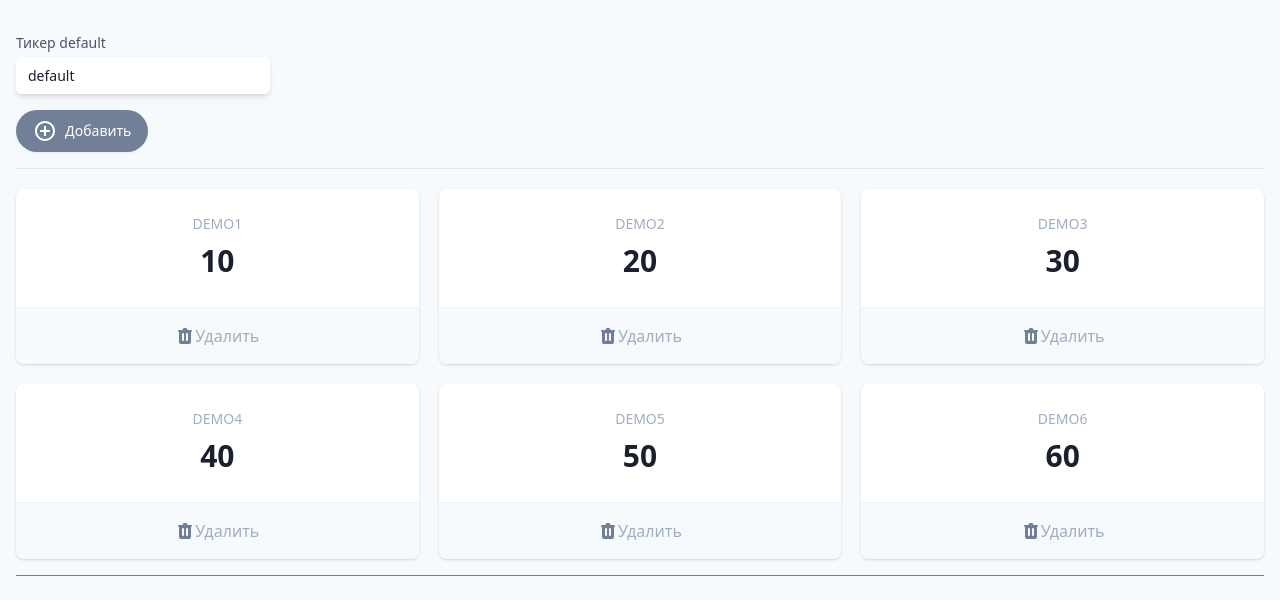
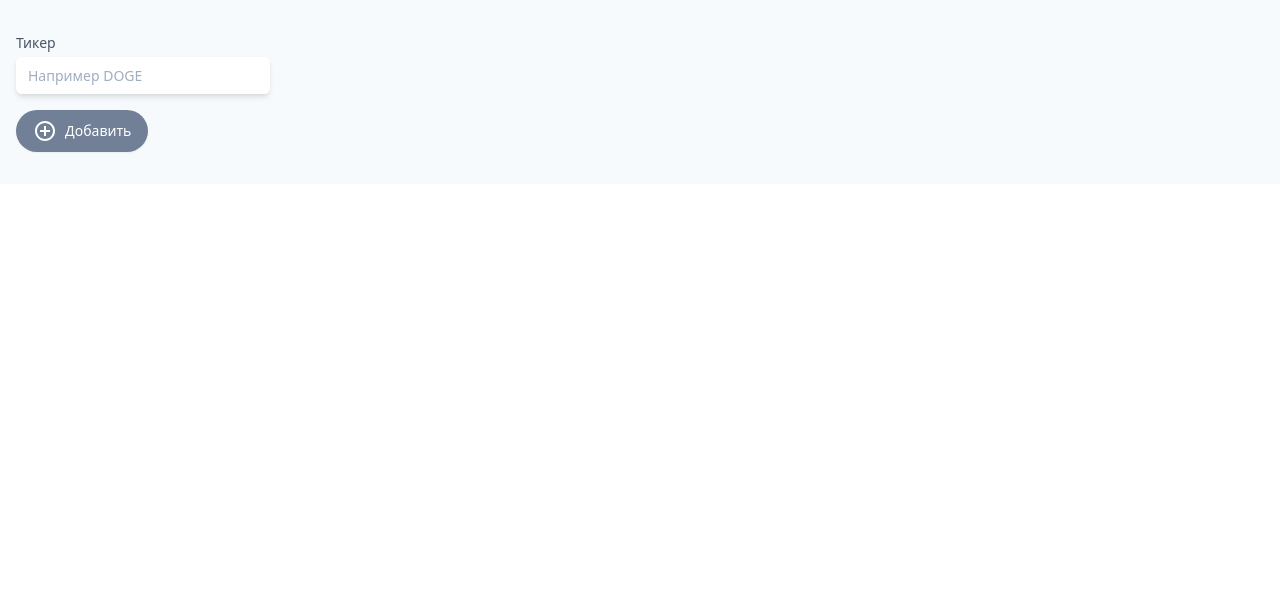
Before and after one commit to vbasoon/Vue-cryptonator, a Vue app: page / in a window 1280 px wide. Shown: the top 600 px of the page. Built offline with nearby package versions, Linux system fonts and the light colour scheme.

Commit message:
was type error

```diff
--- a/src/App.vue
+++ b/src/App.vue
@@ -95,13 +95,18 @@
             {{sell.name}} - USD
           </h3>
           <div class="flex items-end border-gray-600 border-b border-l h-64">
-            <div class="bg-purple-800 border w-10 h-24"></div>
-            <div class="bg-purple-800 border w-10 h-32"></div>
-            <div class="bg-purple-800 border w-10 h-48"></div>
-            <div class="bg-purple-800 border w-10 h-16"></div>
+            <div
+              v-for="(bar, idx) in graph"
+              :key="idx"
+            class="bg-green-800 border w-10 h-24">
+              <!--
+               -->
+
+              </div>
+
           </div>
           <button
-              @click="sell=null"
+              @click="sell = null"
               type="button"
               class="absolute top-0 right-0"
           >
@@ -139,35 +144,35 @@
 
   data() {
     return{
-      ticker: "default",
-      tickers: [
-        {name: 'DEMO1', price: '10'},
-        {name: 'DEMO2', price: '20'},
-        {name: 'DEMO3', price: '30'},
-        {name: 'DEMO4', price: '40'},
-        {name: 'DEMO5', price: '50'},
-        {name: 'DEMO6', price: '60'}
-      ],
-      sell: null
+      ticker: "",
+      tickers: [],
+      sell: "",
+      graph: []
     };
   },
 
   methods: {
     add(){
-      const newTicker={
+      const currentTicker={
         name: this.ticker,
         price: "-",
         };
 
-      this.tickers.push(newTicker);
+      this.tickers.push(currentTicker);
       setInterval(async () => {
         const f = await fetch(
-          `https://min-api.cryptocompare.com/data/price?fsym=${newTicker.name}&tsyms=USD&api_key=34b9f3938a7e5aea90500bec6e673de72bad89eeaca42072e49bf54d640726ba`
+          `https://min-api.cryptocompare.com/data/price?fsym=${currentTicker.name}&tsyms=USD&api_key=34b9f3938a7e5aea90500bec6e673de72bad89eeaca42072e49bf54d640726ba`
         );
           const data = await f.json();
-        console.log(data);
+
+          this.tickers.find(t => t.name === currentTicker.name).price =
+          data.USD > 1 ? data.USD.toFixed(2) : data.USD.toPrecision(2);
+          //currentTicker.price = data.USD;
+          if (this.sell.name === currentTicker.name) {
+            this.graph.push(data.USD);
+          }
       }, 3000);
-      this.ticker = null;
+      this.ticker = "";
     },
 
     remove(tickerToRemove){
```
